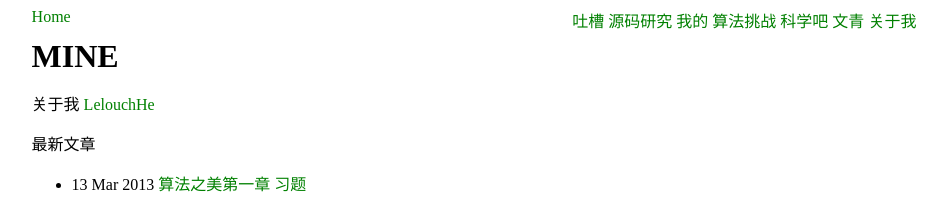
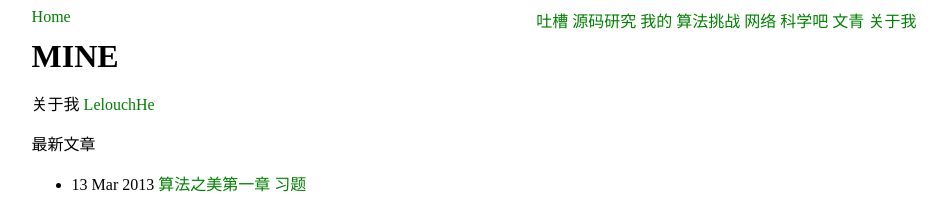
Before and after one commit to LelouchHe/lelouchhe.github.com, a Jekyll site: the page built from index.md, in a window 1280 px wide. Shown: the top 203 px of the page, without its empty margins (166-1113 px from the left). Built offline with Jekyll 4.4.1, drawn with Linux system fonts in a browser that asks for light colours; Markdown is read by kramdown in place of the engine named in the settings.

Commit message:
add network

```diff
--- a/_layouts/page.html
+++ b/_layouts/page.html
@@ -11,6 +11,7 @@ layout: default
     <a href="/code" title="源码研究">源码研究</a>
     <a href="/mine" title="我的">我的</a>
     <a href="/algorithm" title="算法挑战">算法挑战</a>
+    <a href="/network" title="网络">网络</a>
     <a href="/science" title="科学吧">科学吧</a>
     <a href="/literature" title="文青">文青</a>
     <a href="/about" title="关于我">关于我</a>
```
